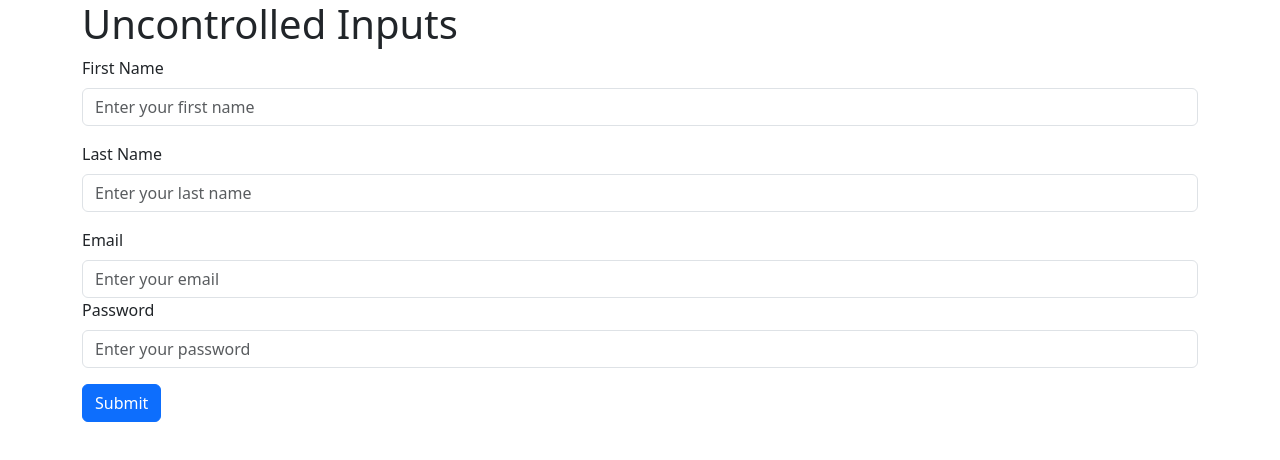
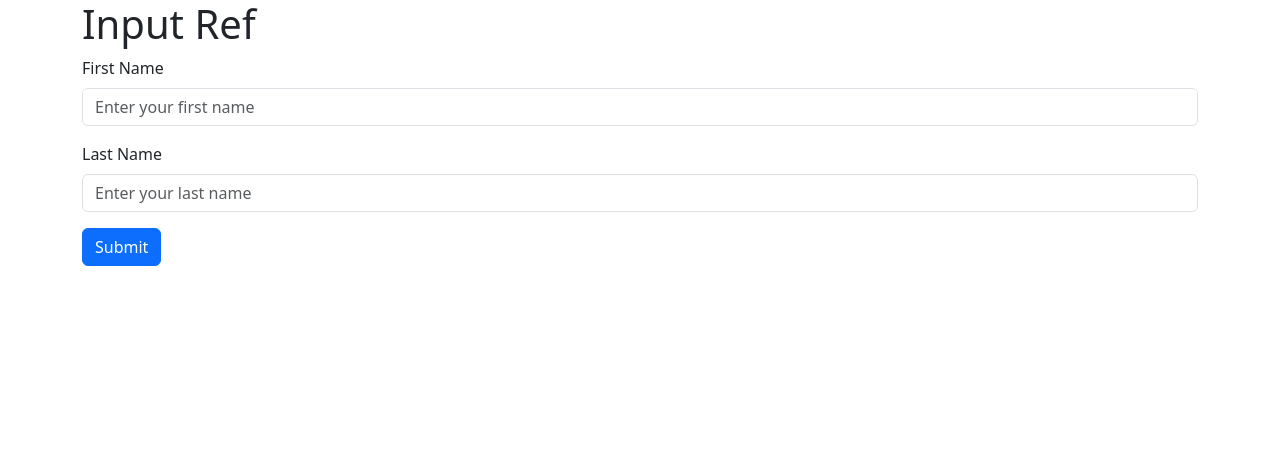
Before and after one commit to RishatTalukder/learning_react, a React (Vite) app in the folder PART_2_Advanced/react_advanced/: page / in a window 1280 px wide. Shown: the top 460 px of the page. Built offline with nearby package versions, Linux system fonts and the light colour scheme.

Commit message:
Add InputRef component for handling uncontrolled inputs using refs

```diff
--- a/PART_2_Advanced/react_advanced/src/App.jsx
+++ b/PART_2_Advanced/react_advanced/src/App.jsx
@@ -12,6 +12,7 @@ import UsersList from "./projects/project_6/UsersList";
 import MultipleInputs from "./form_handling/MultipleInputs";
 import CheckboxAndSelect from "./form_handling/CheckboxAndSelect";
 import UncontrolledInputs from "./form_handling/UncontrolledInputs";
+import InputRef from "./form_handling/InputRef";
 
 function App() {
   return (
@@ -30,7 +31,8 @@ function App() {
 
       {/* <MultipleInputs />     */}
       {/* <CheckboxAndSelect /> */}
-      <UncontrolledInputs />
+      {/* <UncontrolledInputs /> */}
+      <InputRef />
 
     </div>
   );
--- /dev/null
+++ b/PART_2_Advanced/react_advanced/src/form_handling/InputRef.jsx
@@ -0,0 +1,57 @@
+import React, { useRef, useState } from "react";
+
+const InputRef = () => {
+  const firstNameRef = useRef(null); // creating a ref for the firstName input field
+  const lastNameRef = useRef(null); // creating a ref for the lastName input field
+  const [formValues, setFormValues] = useState({}); // creating a state variable to hold the form values
+
+  const handleSubmit = (event) => {
+    event.preventDefault(); // prevent the default form submission behavior
+    const values = {
+      firstName: firstNameRef.current.value,
+      lastName: lastNameRef.current.value,
+    };
+    setFormValues(values); // updating the state variable with the form values
+    console.log(values); // logging the form values in the console
+
+    // Clearing the input fields after submission
+    firstNameRef.current.value = "";
+    lastNameRef.current.value = "";
+  };
+
+  return (
+    <div>
+      <h1>Input Ref</h1>
+      <form onSubmit={handleSubmit}>
+        <div className="mb-3">
+          <label htmlFor="firstName" className="form-label">
+            First Name
+          </label>
+          <input
+            type="text"
+            className="form-control"
+            id="firstName"
+            placeholder="Enter your first name"
+            ref={firstNameRef} // adding the ref attribute to the input field
+          />
+        </div>
+        <div className="mb-3">
+          <label htmlFor="lastName" className="form-label">
+            Last Name
+          </label>
+          <input
+            type="text"
+            className="form-control"
+            id="lastName"
+            placeholder="Enter your last name"
+            ref={lastNameRef} // adding the ref attribute to the input field
+          />
+        </div>
+        <button type="submit" className="btn btn-primary">
+          Submit
+        </button>
+      </form>
+    </div>
+  );
+};
+export default InputRef;
```
Also changed, not shown: 1 other file (tests, documents, lock files or other folders).
